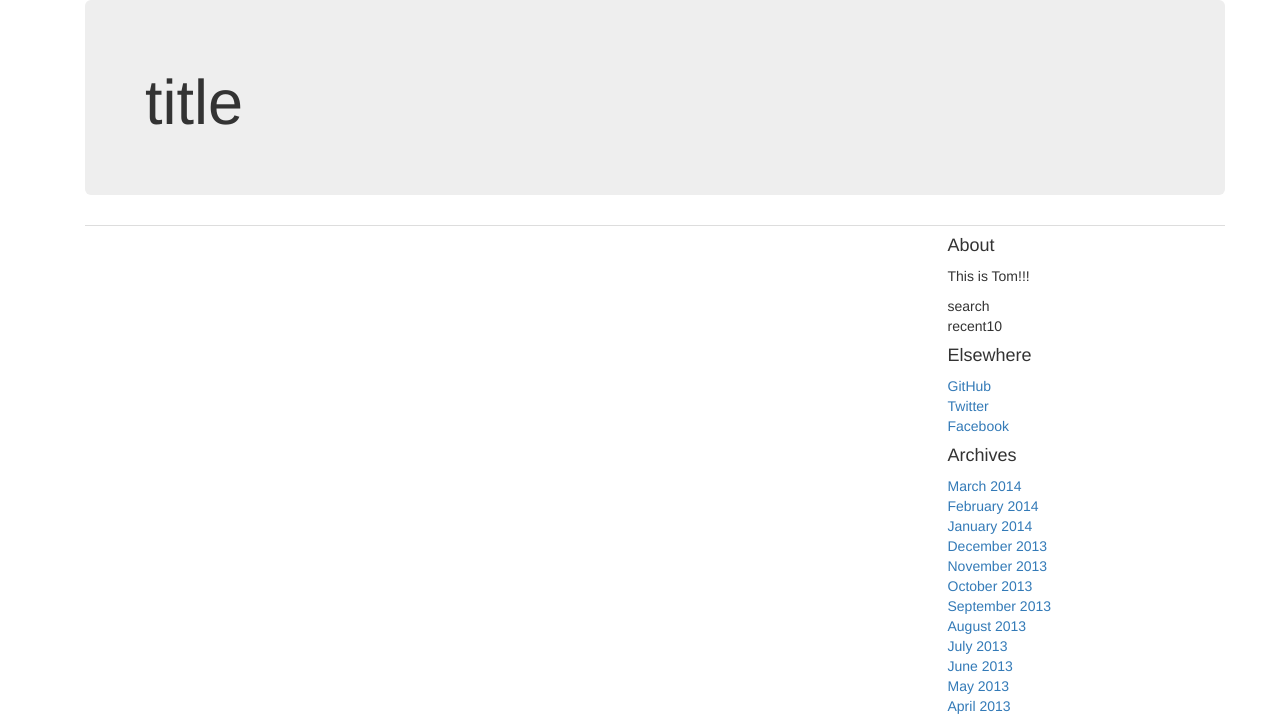
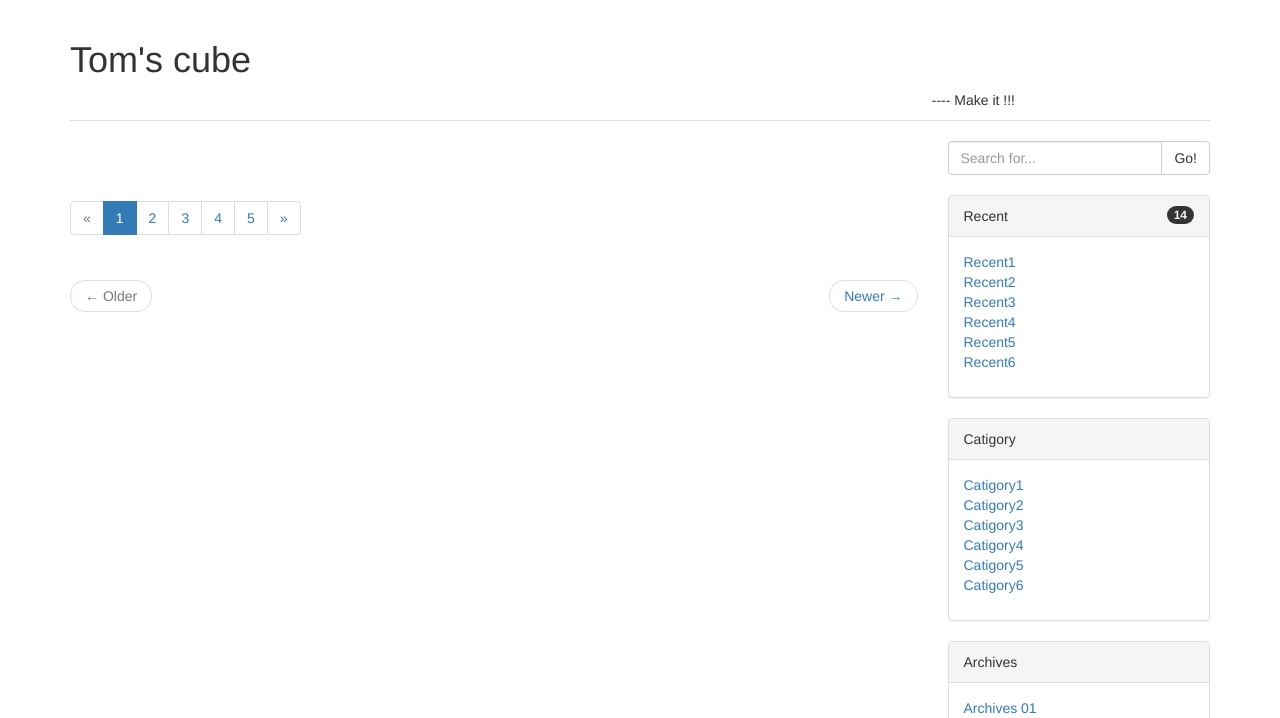
Before and after one commit to tomlucky/web001, a Django app: page / in a window 1280 px wide. Shown: the top 718 px of the page. Run offline with Django 3.2, Linux system fonts and the light colour scheme; data that the repository does not hold is empty; some libraries are stand-ins or nearby versions; grey boxes are pictures that could not be loaded.

Commit message:
update layout

```diff
--- a/templates/aboutShort.html
+++ b/templates/aboutShort.html
@@ -1,5 +1,8 @@
 <!DOCTYPE html>
-<div class="sidebar-module sidebar-module-inset">
-    <h4>About</h4>
-    <p>This is Tom!!!</p>
+<br/>
+<div class="panel panel-default">
+    <div class="panel-heading">About</div>
+    <div class="panel-body">
+        <p>This Tom!!!</p>
+    </div>
 </div>
--- a/templates/archives.html
+++ b/templates/archives.html
@@ -1,18 +1,21 @@
 <!DOCTYPE html>
-<div class="sidebar-module">
-    <h4>Archives</h4>
-    <ol class="list-unstyled">
-        <li><a href="#">March 2014</a></li>
-        <li><a href="#">February 2014</a></li>
-        <li><a href="#">January 2014</a></li>
-        <li><a href="#">December 2013</a></li>
-        <li><a href="#">November 2013</a></li>
-        <li><a href="#">October 2013</a></li>
-        <li><a href="#">September 2013</a></li>
-        <li><a href="#">August 2013</a></li>
-        <li><a href="#">July 2013</a></li>
-        <li><a href="#">June 2013</a></li>
-        <li><a href="#">May 2013</a></li>
-        <li><a href="#">April 2013</a></li>
-    </ol>
+<div class="panel panel-default">
+    <div class="panel-heading">Archives</div>
+    <div class="panel-body">
+        <ol class="list-unstyled">
+            <li><a href="#">Archives 01</a></li>
+            <li><a href="#">Archives 02</a></li>
+            <li><a href="#">Archives 03</a></li>
+            <li><a href="#">Archives 04</a></li>
+            <li><a href="#">Archives 05</a></li>
+            <li><a href="#">Archives 06</a></li>
+            <li><a href="#">Archives 07</a></li>
+            <li><a href="#">Archives 08</a></li>
+            <li><a href="#">Archives 09</a></li>
+            <li><a href="#">Archives 10</a></li>
+            <li><a href="#">Archives 11</a></li>
+            <li><a href="#">Archives 12</a></li>
+            <li><a href="#">More...</a></li>
+        </ol>
+    </div>
 </div>
--- a/templates/base.html
+++ b/templates/base.html
@@ -21,7 +21,8 @@
 
 <div class="container">
     <div class="row">
-        <div class="col-xs-12">
+        {#    <div class="row" style="background:#1a0; color:#FFF">#}
+        <div class="col-xs-10">
             {% include 'mainTitle.html' %}
         </div>
     </div>
@@ -65,16 +66,49 @@
                 {#                    </p>#}
                 {#                </div>#}
             </div>
+            <div>
+                <nav aria-label="Page navigation">
+                    <ul class="pagination">
+                        <li class="disabled">
+                          <span>
+                              <span aria-hidden="true">&laquo;</span>
+                          </span>
+                        </li>
+                        <li class="active">
+                            <span>1 <span class="sr-only">(current)</span></span>
+                        </li>
+                        <li><a href="#">2</a></li>
+                        <li><a href="#">3</a></li>
+                        <li><a href="#">4</a></li>
+                        <li><a href="#">5</a></li>
+                        <li>
+                            <a href="#" aria-label="Next">
+                                <span aria-hidden="true">&raquo;</span>
+                            </a>
+                        </li>
+                    </ul>
+                </nav>
+            </div>
+
+            <nav aria-label="...">
+                <ul class="pager">
+                    <li class="previous disabled"><a href="#"><span aria-hidden="true">&larr;</span> Older</a></li>
+                    <li class="next"><a href="#">Newer <span aria-hidden="true">&rarr;</span></a></li>
+                </ul>
+            </nav>
             {#            {% block content %}#}
             {#                <div>this is default content!</div>#}
             {#            {% endblock %}#}
         </div>
-        <div class="col-md-3">
-            {% include 'aboutShort.html' %}
+        <div class="col-sm-3  blog-sidebar">
+            <br>
             {% include 'search.html' %}
-            {% include 'recent10.html' %}
+            <br>
+            {#            {% include 'aboutShort.html' %}#}
+            {% include 'recent.html' %}
+            {% include 'catigory.html' %}
+            {% include 'archives.html' %}
             {% include 'elseWhere.html' %}
-            {% include 'archives.html' %}
         </div>
     </div>
 
--- /dev/null
+++ b/templates/breadcrumbs.html
@@ -0,0 +1,6 @@
+<!DOCTYPE html>
+<ol class="breadcrumb">
+  <li><a href="#">Home</a></li>
+  <li><a href="#">Library</a></li>
+  <li class="active">Data</li>
+</ol>
--- /dev/null
+++ b/templates/catigory.html
@@ -0,0 +1,14 @@
+<!DOCTYPE html>
+<div class="panel panel-default">
+    <div class="panel-heading">Catigory</div>
+    <div class="panel-body">
+        <ol class="list-unstyled">
+            <li><a href="#">Catigory1</a></li>
+            <li><a href="#">Catigory2</a></li>
+            <li><a href="#">Catigory3</a></li>
+            <li><a href="#">Catigory4</a></li>
+            <li><a href="#">Catigory5</a></li>
+            <li><a href="#">Catigory6</a></li>
+        </ol>
+    </div>
+</div>
--- a/templates/elseWhere.html
+++ b/templates/elseWhere.html
@@ -1,9 +1,11 @@
 <!DOCTYPE html>
-<div class="sidebar-module">
-    <h4>Elsewhere</h4>
-    <ol class="list-unstyled">
-        <li><a href="#">GitHub</a></li>
-        <li><a href="#">Twitter</a></li>
-        <li><a href="#">Facebook</a></li>
-    </ol>
+<div class="panel panel-default">
+    <div class="panel-heading">ElseWhere</div>
+    <div class="panel-body">
+        <ol class="list-unstyled">
+            <li><a href="#">GitHub</a></li>
+            <li><a href="#">Twitter</a></li>
+            <li><a href="#">Facebook</a></li>
+        </ol>
+    </div>
 </div>
--- a/templates/mainTitle.html
+++ b/templates/mainTitle.html
@@ -1,6 +1,6 @@
 <!DOCTYPE html>
-<div class="container">
-    <div class="jumbotron">
-        <h1>title</h1>
-    </div>
-</div>
+
+<br/>
+<h1>Tom's cube</h1>
+
+<p class="pull-right">---- Make it !!!</p>
--- a/templates/nav.html
+++ b/templates/nav.html
@@ -1,7 +1,7 @@
 <!DOCTYPE html>
-<div class="container">
-    <ul id="myTab" class="nav nav-tabs">
-        {#        <li class="active"><a href="#home" data-toggle="tab">主页</a></li>#}
+{#<ul id="myTab" class="nav nav-tabs nav-justified">#}
+{#<ul id="myTab" class="nav nav-pills ">#}
+<ul id="myTab" class="nav nav-tabs ">
 
     {% for titleEnName in titles %}
         {% if forloop.first %}
@@ -11,13 +11,75 @@
             <li><a href="#{{ titleEnName.enName }}" data-toggle="tab">{{ titleEnName.enName }}</a></li>
         {% endif %}
     {% endfor %}
+</ul>
 
+
+{#====================== navbar  pills ====================================================#}
+{#<ul class="nav nav-pills">#}
+{#    {% for titleEnName in titles %}#}
+{#        {% if forloop.first %}#}
+{#            <li role="presentation" class="active"><a href="#{{ titleEnName.enName }}">{{ titleEnName.enName }}</a>#}
+{#            </li>#}
+{#        {% else %}#}
+{#            <li role="presentation"><a href="#{{ titleEnName.enName }}">{{ titleEnName.enName }}</a></li>#}
+{#        {% endif %}#}
+{#    {% endfor %}#}
+{##}
+{#</ul>#}
+
+
+{#====================== navbar   ====================================================#}
+{#<nav class="navbar navbar-default">#}
+{#  <div class="container-fluid">#}
+{#    <!-- Brand and toggle get grouped for better mobile display -->#}
+{#    <div class="navbar-header">#}
+{#      <button type="button" class="navbar-toggle collapsed" data-toggle="collapse" data-target="#bs-example-navbar-collapse-1" aria-expanded="false">#}
+{#        <span class="sr-only">Toggle navigation</span>#}
+{#        <span class="icon-bar"></span>#}
+{#        <span class="icon-bar"></span>#}
+{#        <span class="icon-bar"></span>#}
+{#      </button>#}
+{#      <a class="navbar-brand" href="#">Brand</a>#}
+{#    </div>#}
+{##}
+{#    <!-- Collect the nav links, forms, and other content for toggling -->#}
+{#    <div class="collapse navbar-collapse" id="bs-example-navbar-collapse-1">#}
+{#      <ul class="nav navbar-nav">#}
+{#        <li class="active"><a href="#">Link <span class="sr-only">(current)</span></a></li>#}
+{#        <li><a href="#">Link</a></li>#}
 {#        <li class="dropdown">#}
-        {#            <a href="#" id="myTabDrop1" class="dropdown-toggle" data-toggle="dropdown"> Java <b class="caret"></b></a>#}
-        {#            <ul class="dropdown-menu" role="menu" aria-labelledby="myTabDrop1">#}
-        {#                <li><a href="#jmeter" tabindex="-1" data-toggle="tab">jmeter</a></li>#}
-        {#                <li><a href="#ejb" tabindex="-1" data-toggle="tab">ejb</a></li>#}
-        {#            </ul>#}
+{#          <a href="#" class="dropdown-toggle" data-toggle="dropdown" role="button" aria-haspopup="true" aria-expanded="false">Dropdown <span class="caret"></span></a>#}
+{#          <ul class="dropdown-menu">#}
+{#            <li><a href="#">Action</a></li>#}
+{#            <li><a href="#">Another action</a></li>#}
+{#            <li><a href="#">Something else here</a></li>#}
+{#            <li role="separator" class="divider"></li>#}
+{#            <li><a href="#">Separated link</a></li>#}
+{#            <li role="separator" class="divider"></li>#}
+{#            <li><a href="#">One more separated link</a></li>#}
+{#          </ul>#}
 {#        </li>#}
-    </ul>
-</div>
+{#      </ul>#}
+{#      <form class="navbar-form navbar-left">#}
+{#        <div class="form-group">#}
+{#          <input type="text" class="form-control" placeholder="Search">#}
+{#        </div>#}
+{#        <button type="submit" class="btn btn-default">Submit</button>#}
+{#      </form>#}
+{#      <ul class="nav navbar-nav navbar-right">#}
+{#        <li><a href="#">Link</a></li>#}
+{#        <li class="dropdown">#}
+{#          <a href="#" class="dropdown-toggle" data-toggle="dropdown" role="button" aria-haspopup="true" aria-expanded="false">Dropdown <span class="caret"></span></a>#}
+{#          <ul class="dropdown-menu">#}
+{#            <li><a href="#">Action</a></li>#}
+{#            <li><a href="#">Another action</a></li>#}
+{#            <li><a href="#">Something else here</a></li>#}
+{#            <li role="separator" class="divider"></li>#}
+{#            <li><a href="#">Separated link</a></li>#}
+{#          </ul>#}
+{#        </li>#}
+{#      </ul>#}
+{#    </div><!-- /.navbar-collapse -->#}
+{#  </div><!-- /.container-fluid -->#}
+{#</nav>#}
+{##}
--- /dev/null
+++ b/templates/recent.html
@@ -0,0 +1,14 @@
+<!DOCTYPE html>
+<div class="panel panel-default">
+    <div class="panel-heading">Recent<span class="badge pull-right" >14</span></div>
+    <div class="panel-body">
+        <ol class="list-unstyled">
+            <li><a href="#">Recent1</a></li>
+            <li><a href="#">Recent2</a></li>
+            <li><a href="#">Recent3</a></li>
+            <li><a href="#">Recent4</a></li>
+            <li><a href="#">Recent5</a></li>
+            <li><a href="#">Recent6</a></li>
+        </ol>
+    </div>
+</div>
--- a/templates/recent10.html
+++ /dev/null
@@ -1,4 +0,0 @@
-<!DOCTYPE html>
-<div>
-    recent10
-</div>
--- a/templates/search.html
+++ b/templates/search.html
@@ -1,4 +1,7 @@
 <!DOCTYPE html>
-<div>
-    search
-</div>
+<div class="input-group">
+    <input type="text" class="form-control" placeholder="Search for...">
+    <span class="input-group-btn">
+        <button class="btn btn-default" type="button">Go!</button>
+      </span>
+</div><!-- /input-group -->
```
Lines whose indentation alone changed are shown as unchanged.
